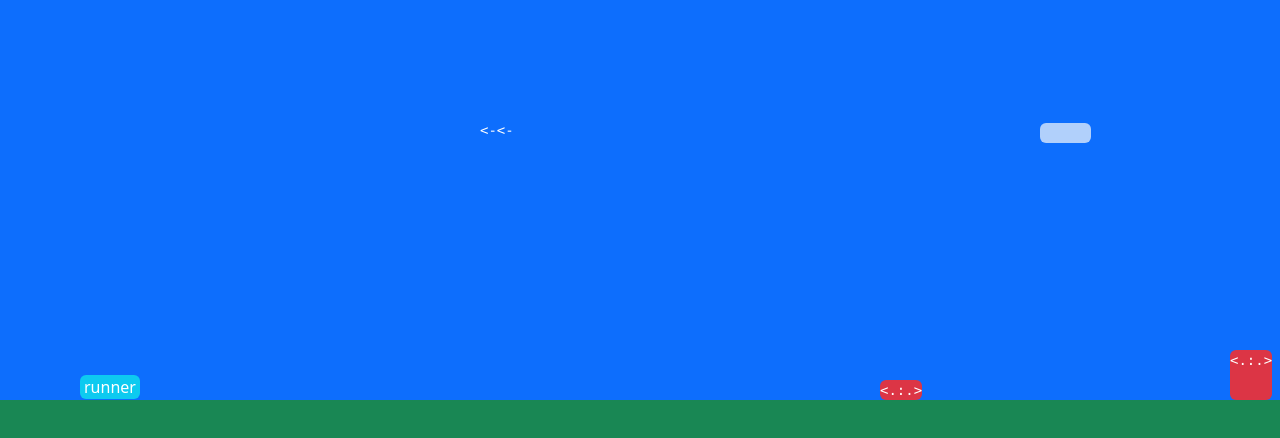
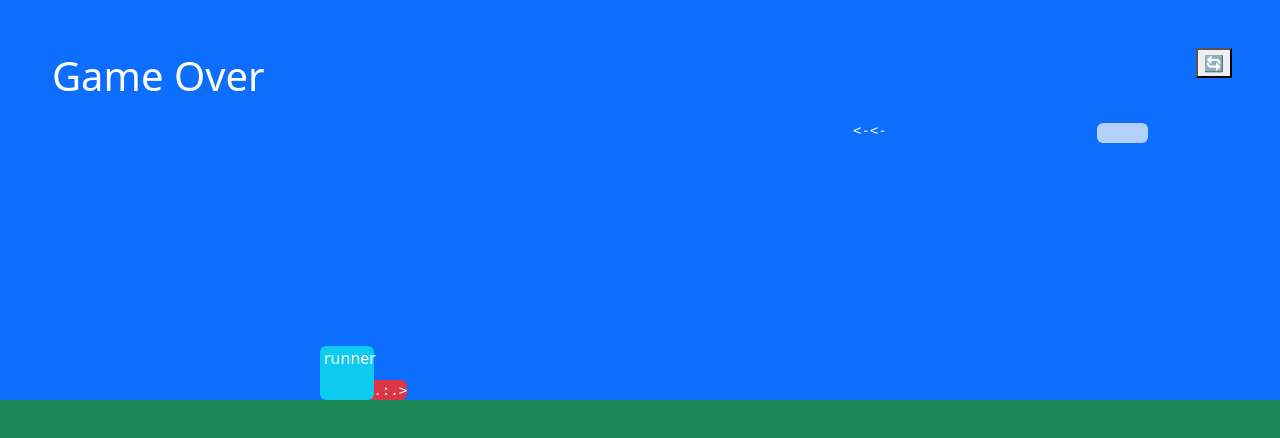
Before and after one commit to Msugh623/runnerGame, a React (Vite) app: page / in a window 1280 px wide. Shown: the top 438 px of the page. Built offline with nearby package versions, Linux system fonts and the light colour scheme.

Commit message:
fixed intersection

```diff
--- a/src/App.css
+++ b/src/App.css
@@ -9,11 +9,19 @@
     opacity: 0.7
 }
 
-.runnerBody{
+.runnerBody {
     transition: all .6s;
 }
 
 .runner {
     position: relative;
-    bottom: 25px;
+    bottom: 54px;
 }
+
+.ground {
+    position: fixed;
+    top: 50vh;
+    bottom: 0px;
+    left: 0px;
+    right: 0px
+}
--- a/src/components/Enviroment.jsx
+++ b/src/components/Enviroment.jsx
@@ -1,6 +1,6 @@
-import React, { useEffect } from 'react'
-import { useStateContext } from '../state/StateContext'
-import { useGameContext } from '../state/GameContext'
+import React, { useEffect, useState } from 'react'
+import { useStateContext } from '../state/Statecontext'
+import { useGameContext } from '../state/Gamecontext'
 
 import Ground from './Ground'
 import GenClouds from './GenClouds'
@@ -8,8 +8,13 @@ import GenObstacles from './GenObstacles'
 import Runner from './Runner'
 
 const Enviroment = () => {
-    const { setIsPlaying } = useStateContext()
-  const { jump } = useGameContext()
+    const { setIsPlaying, gameOver, } = useStateContext()
+    const { jump, change } = useGameContext()
+    const [prevScreen, setPrevSrc] = useState('')
+
+    useEffect(() => {
+        !gameOver && setPrevSrc(document?.getElementById('env')?.innerHTML)
+    }, [change])
 
     useEffect(() => {
         onkeydown = ({ code }) => {
@@ -18,13 +23,27 @@ const Enviroment = () => {
             code == 'ArrowUp' && jump()
         }
     }, [])
+
     return (
-        <div className='vh-100 w-100 bg-primary text-white d-flex flex-column ox-hidden'>
-            <GenClouds />
-            <GenObstacles />
-            <Runner />
-            <Ground />
-        </div>
+        <div className='vh-100 w-100 bg-primary text-white d-flex flex-column ox-hidden' id='env'>
+            {!gameOver ?
+                < >
+                    <GenClouds />
+                    <GenObstacles />
+                    <Runner />
+                    <Ground />
+                </>
+                :
+                <div className='d-flex p-3 p-sm-4 p-md-5'>
+                    <h1 className='p-1'>Game Over</h1>
+                    <div className='ms-auto'>
+                        <button onClick={() => location.reload()}>🔄</button>
+                    </div>
+                    <div dangerouslySetInnerHTML={{ __html: prevScreen }}>
+                    </div>
+                </div>
+            }
+        </div >
     )
 }
 
--- a/src/components/GenClouds.jsx
+++ b/src/components/GenClouds.jsx
@@ -2,7 +2,7 @@ import React, { useEffect } from 'react'
 import Cloud from './Cloud'
 import { objectSizes } from '../assets/schemas'
 import { useGameContext } from '../state/Gamecontext'
-import { useStateContext } from '../state/StateContext'
+import { useStateContext } from '../state/Statecontext'
 
 const GenClouds = () => {
   const { clouds, setClouds } = useGameContext()
@@ -23,14 +23,14 @@ const GenClouds = () => {
     for (let i = 0; i < numObstacles; i++) {
       newCloud.children.push('cloud')
     }
-    clouds.length < 5 && isPlaying && !gameOver && setClouds(prev => ([...prev, newCloud]))
+    setClouds(prev => ([...prev, newCloud]))
   }
   useEffect(() => {
     setTimeout(addCloud)
     setInterval(() => {
       const rnm = Math.floor(Math.random() * 6000)
       const randomNo = rnm > 1000 ? rnm : 5000
-      setTimeout(addCloud, randomNo)
+      clouds.length < 5 && isPlaying && !gameOver && setTimeout(addCloud, randomNo)
     }, 8000)
   }, [])
 
--- a/src/components/GenObstacles.jsx
+++ b/src/components/GenObstacles.jsx
@@ -1,7 +1,7 @@
 import React, { useEffect } from 'react'
 import Obstacle from "./Obstacle"
 import { useGameContext } from '../state/Gamecontext'
-import { useStateContext } from '../state/StateContext'
+import { useStateContext } from '../state/Statecontext'
 import { objectSizes, obstacleTypes } from '../assets/schemas'
 
 const GenObstacles = () => {
@@ -22,13 +22,12 @@ const GenObstacles = () => {
       size: randomSize,
       children: [],
       speed: randomType == 'flyes' ?
-        Math.floor(Math.random() * 11) :
-        Math.floor(Math.random() * 6)
+        Math.floor(Math.random() * 35) : 15
     }
     for (let i = 0; i < numObstacles; i++) {
       newObstacle.children.push(newObstacle.type)
     }
-    isPlaying && !gameOver && setObstacles(prev => ([...prev, newObstacle]))
+    setObstacles(prev => ([...prev, newObstacle]))
   }
 
   useEffect(() => {
@@ -36,7 +35,7 @@ const GenObstacles = () => {
     setInterval(() => {
       const rnm = Math.floor(Math.random() * 5000)
       const randomNo = rnm > 2000 ? rnm : 4000
-      setTimeout(addObstacle, randomNo)
+      isPlaying && !gameOver && setTimeout(addObstacle, randomNo)
     }, 5000)
   }, [])
 
--- a/src/components/Ground.jsx
+++ b/src/components/Ground.jsx
@@ -2,7 +2,7 @@ import React from 'react'
 
 const Ground = () => {
   return (
-    <div className='nav mt-auto h-50 bg-success'></div>
+    <div className='nav ground bg-success'></div>
   )
 }
 
--- a/src/components/Obstacle.jsx
+++ b/src/components/Obstacle.jsx
@@ -18,17 +18,22 @@ const Obstacle = ({ obstc }) => {
   })
 
   useEffect(() => {
-    const runnerClientXMatch = Boolean(Number(config.left) < 125 && Number(config.left) > 80)
+    const runnerClientXMatch = Boolean(Number(config.left) < (Number(runnerConfig.left) + Number(runnerConfig.width)) &&
+      Number(config.left) > Number(runnerConfig.left) - Number((runnerConfig.width - 20)))
     const height = Number(config.height.replace('px', ''))
-    const top = Number(config.top.replace('px', ''))-height || (vh / 2)-height
+    const top = Number(config.top.replace('px', '')) - height || (vh / 2)
+    const bottom = top + height
     const runnerTop = Number(runnerConfig.top.replace('px', ''))
-    const runnerClientYMatch = Boolean((runnerTop < top + height) && (runnerTop > top))
+    const runnerBottom = runnerTop + runnerConfig.height
+    const runnerClientYMatch = Boolean(bottom > runnerTop && runnerBottom > top)
     const isColided = Boolean(runnerClientXMatch && runnerClientYMatch)
-    runnerClientXMatch && console.log(runnerTop, top + height, top)
+
+    runnerClientXMatch &&
+      setTimeout(() => console.log(runnerTop, runnerBottom, top, bottom))
+
     isColided && (() => {
       setIsPlaying(false)
       setGameOver(true)
-      alert('Game Over')
     })()
     isPlaying && !gameOver && setConfig(prev => {
       const speed = obstc.type == 'ground' ?
--- a/src/components/Runner.jsx
+++ b/src/components/Runner.jsx
@@ -1,6 +1,6 @@
 import React, { useEffect } from 'react'
 import { useGameContext } from '../state/Gamecontext'
-import { useStateContext } from '../state/StateContext'
+import { useStateContext } from '../state/Statecontext'
 
 const Runner = () => {
   const { runnerConfig, setRunnerConfig } = useGameContext()
@@ -8,9 +8,10 @@ const Runner = () => {
 
   useEffect(() => {
     setRunnerConfig({
-      height: 'md',
-      left: 80,
+      left: window.innerWidth / 4,
       top: `${(vh) / 2}px`,
+      width: 54,
+      height: 54,
     })
   }, [vh])
 
@@ -19,7 +20,11 @@ const Runner = () => {
       position: 'fixed',
       ...runnerConfig
     }}>
-      <div className='bg-info runner px-1 rounded'>
+      <div className='bg-info runner px-1 rounded'
+        style={{
+          width: runnerConfig.width,
+          height: runnerConfig.height,
+        }}>
         runner
       </div>
     </div>
```
